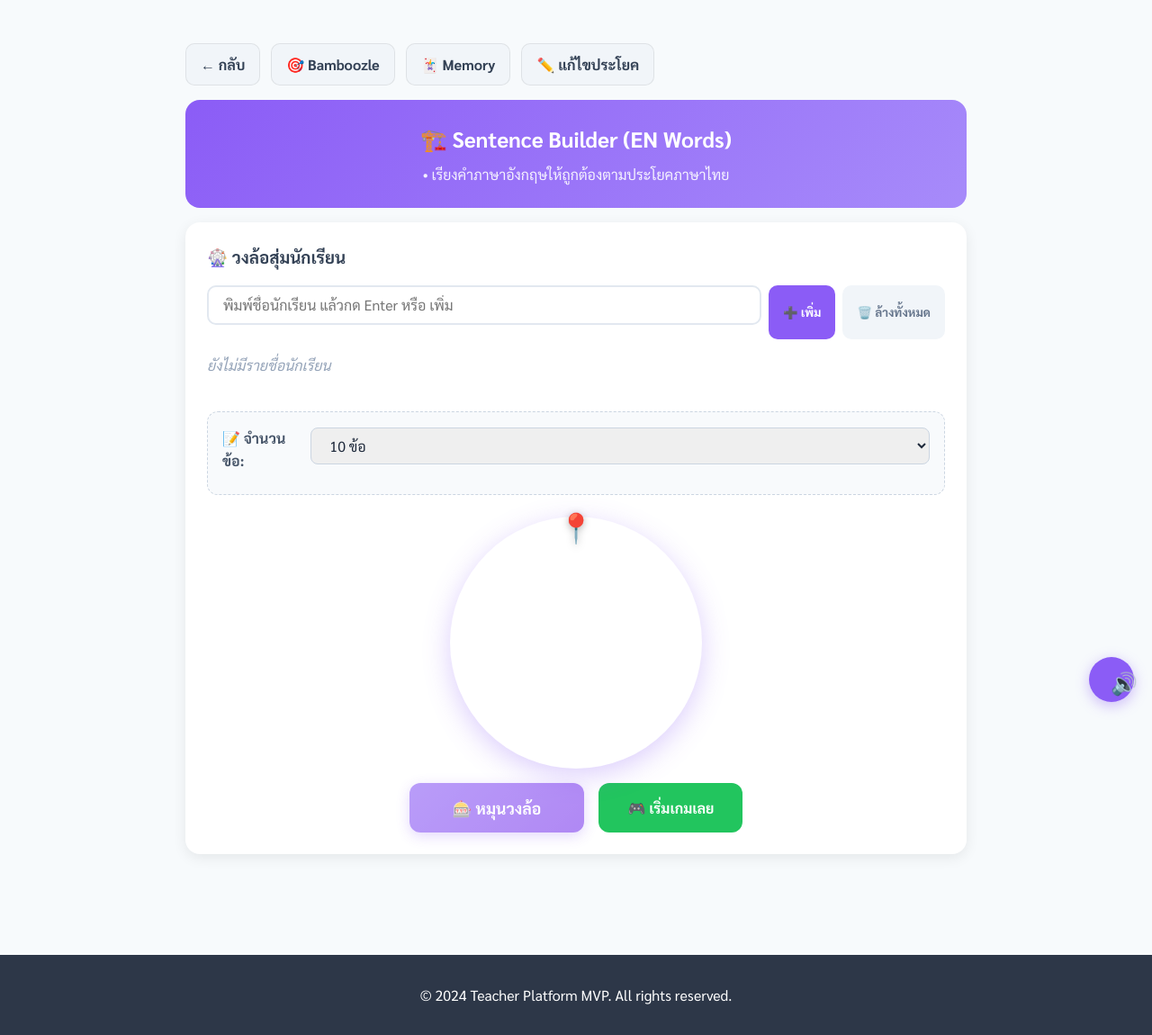
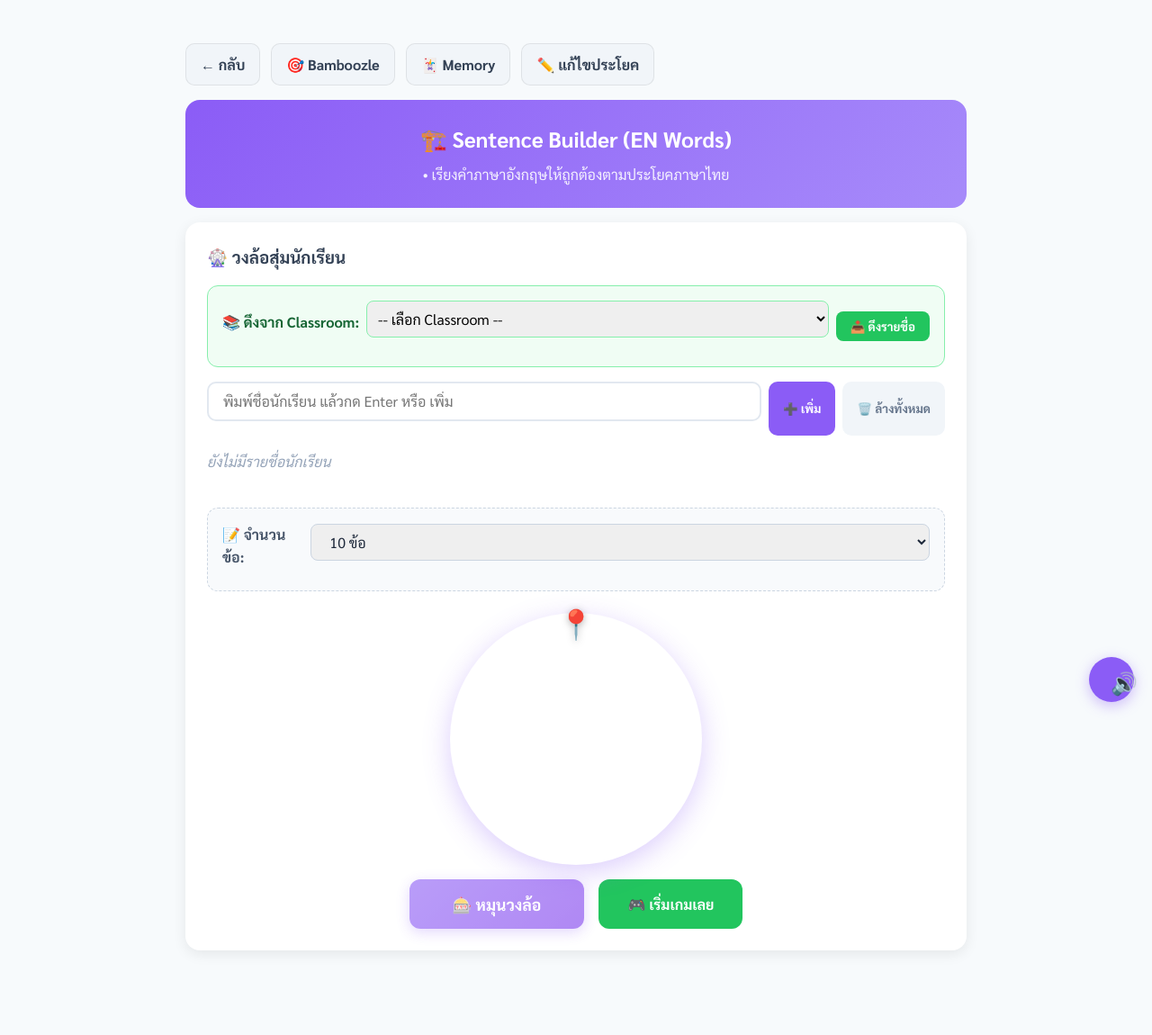
Before and after one commit to Gowithe/classready, a Flask app: template templates/game_sentence_builder.html in a window 1280 px wide. Shown: the top 1150 px of the page at 90% size. Run offline with Flask 3, Linux system fonts and the light colour scheme; the template is opened without the code that fills it, so the values that code supplies are empty; some libraries are stand-ins or nearby versions.

Commit message:
Update game_sentence_builder.html
ปุ่มดึงรายชื่อ

```diff
--- a/templates/game_sentence_builder.html
+++ b/templates/game_sentence_builder.html
@@ -202,6 +202,42 @@
   margin-top: 1rem;
 }
 .selected-student.show { display: block; }
+
+/* Classroom Import */
+.classroom-import {
+  background: #f0fdf4;
+  border: 1px solid #86efac;
+  border-radius: 12px;
+  padding: 1rem;
+  margin-bottom: 1rem;
+}
+.classroom-import-row {
+  display: flex;
+  gap: 0.5rem;
+  flex-wrap: wrap;
+  align-items: center;
+}
+.classroom-import label {
+  font-weight: 700;
+  color: #166534;
+}
+.classroom-import select {
+  flex: 1;
+  min-width: 180px;
+  padding: 0.5rem;
+  border-radius: 8px;
+  border: 1px solid #86efac;
+}
+.btn-import {
+  padding: 0.5rem 1rem;
+  background: #22c55e;
+  color: #fff;
+  border: none;
+  border-radius: 8px;
+  font-weight: 700;
+  cursor: pointer;
+}
+.btn-import:hover { background: #16a34a; }
 
 /* Game Section */
 .game-section {
@@ -535,6 +571,17 @@
       <h3>🎡 วงล้อสุ่มนักเรียน</h3>
     </div>
 
+    <!-- Classroom Import -->
+  <div class="classroom-import">
+    <div class="classroom-import-row">
+      <label>📚 ดึงจาก Classroom:</label>
+      <select id="classroomSelect">
+        <option value="">-- เลือก Classroom --</option>
+      </select>
+      <button class="btn-import" onclick="loadFromClassroom()">📥 ดึงรายชื่อ</button>
+    </div>
+  </div>
+
     <div class="student-input-row">
       <input type="text" id="studentNameInput" placeholder="พิมพ์ชื่อนักเรียน แล้วกด Enter หรือ เพิ่ม" maxlength="50">
       <button class="btn-add" onclick="addStudent()">➕ เพิ่ม</button>
@@ -640,6 +687,7 @@
 </div>
 
 
+
 <div class="modal-backdrop" id="editorBackdrop" onclick="onBackdropClick(event)">
   <div class="modal" onclick="event.stopPropagation()">
     <div class="modal-header">
@@ -716,6 +764,46 @@ function playWinSound() { const n=[523,659,784,1047]; n.forEach((x,i)=>setTimeou
 function playTickSound() { playTone(800, 0.05, 'sine', 0.1); }
 function toggleSound() { soundEnabled = !soundEnabled; document.getElementById('soundToggle').textContent = soundEnabled ? '🔊' : '🔇'; }
 
+// Classroom Import
+async function loadClassrooms() {
+  try {
+    const res = await fetch('/api/classrooms');
+    const data = await res.json();
+    const select = document.getElementById('classroomSelect');
+    select.innerHTML = '<option value="">-- เลือก Classroom --</option>';
+    if (data.classrooms && data.classrooms.length > 0) {
+      data.classrooms.forEach(c => {
+        const opt = document.createElement('option');
+        opt.value = c.id;
+        opt.textContent = c.name;
+        select.appendChild(opt);
+      });
+    }
+  } catch (e) { console.log('Could not load classrooms:', e); }
+}
+
+async function loadFromClassroom() {
+  const classroomId = document.getElementById('classroomSelect').value;
+  if (!classroomId) { alert('กรุณาเลือก Classroom ก่อน'); return; }
+  try {
+    const res = await fetch('/api/classroom/' + classroomId + '/students');
+    const data = await res.json();
+    if (data.students && data.students.length > 0) {
+      students = [];
+      data.students.forEach(s => {
+        const name = s.student_name || s.name || '';
+        if (name && !students.includes(name)) students.push(name);
+      });
+      renderStudentList();
+      drawWheel();
+      document.getElementById('btnSpin').disabled = students.length < 2;
+      playClickSound();
+      alert('✅ เพิ่ม ' + students.length + ' คน จาก Classroom แล้ว!');
+    } else { alert('ไม่พบนักเรียนใน Classroom นี้'); }
+  } catch (e) { alert('ไม่สามารถโหลดรายชื่อได้'); }
+}
+
+loadClassrooms(); // เรียกตอนโหลดหน้า
 // Student Wheel
 const colors = ['#8b5cf6', '#ec4899', '#06b6d4', '#22c55e', '#f59e0b', '#ef4444', '#6366f1', '#14b8a6', '#f97316', '#a855f7'];
 document.getElementById('studentNameInput').addEventListener('keypress', function(e) { if(e.key === 'Enter') addStudent(); });
```
